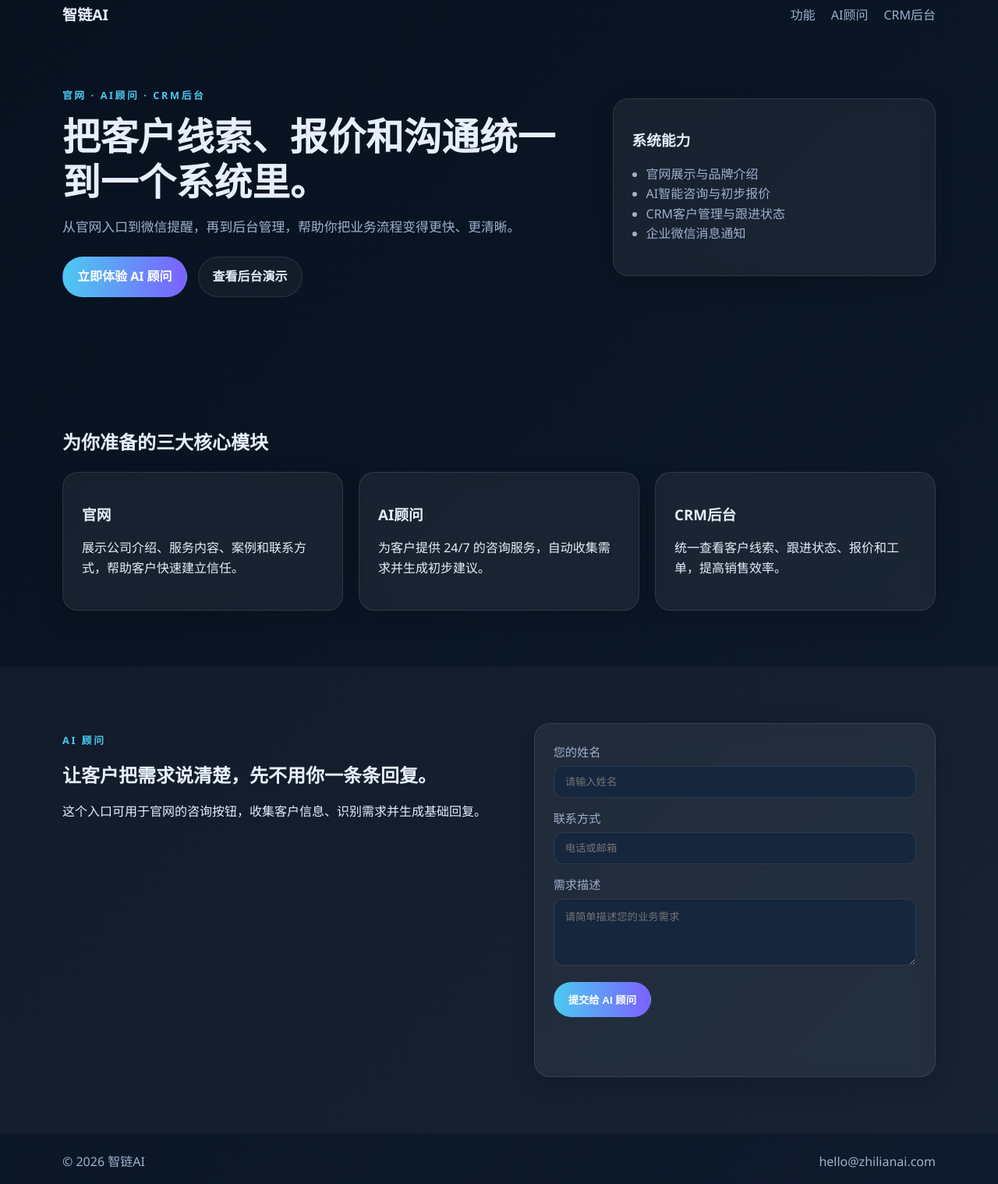
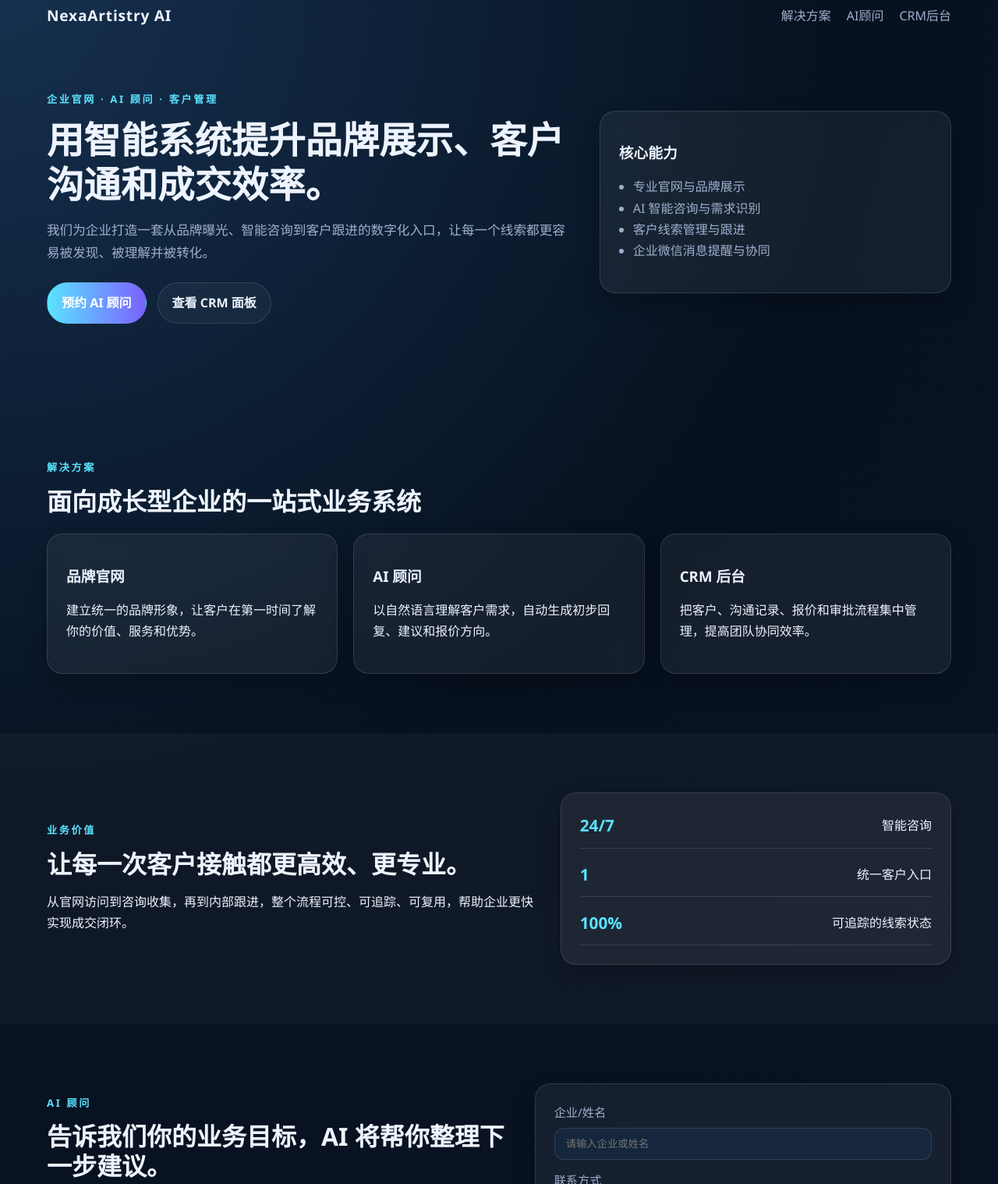
Before and after one commit to shiyuanyi1988/nexaartistry-ai, a website: page index.html in a window 1280 px wide. Shown: the part 20-1538 px from the top of the page at 78% size. Drawn offline with Linux system fonts and the light colour scheme.

Commit message:
Upgrade to enterprise website version

```diff
--- a/api/submit.js
+++ b/api/submit.js
@@ -1,4 +1,4 @@
-export default function handler(req, res) {
+module.exports = (req, res) => {
   if (req.method !== 'POST') {
     return res.status(405).json({ message: '只支持 POST 请求' });
   }
@@ -14,4 +14,4 @@ export default function handler(req, res) {
       status: 'received',
     },
   });
-}
+};
--- a/index.html
+++ b/index.html
@@ -3,19 +3,19 @@
   <head>
     <meta charset="UTF-8" />
     <meta name="viewport" content="width=device-width, initial-scale=1.0" />
-    <title>智链AI · 官网 + AI顾问 + CRM</title>
+    <title>NexaArtistry AI | 企业官网</title>
     <meta
       name="description"
-      content="面向企业的官网、AI顾问和CRM后台一体化解决方案"
+      content="面向企业的官网、AI顾问与CRM后台一体化解决方案"
     />
     <link rel="stylesheet" href="/styles.css" />
   </head>
   <body>
     <header class="hero">
       <nav class="nav container">
-        <a class="brand" href="/">智链AI</a>
+        <a class="brand" href="/">NexaArtistry AI</a>
         <div class="nav-links">
-          <a href="#features">功能</a>
+          <a href="#solutions">解决方案</a>
           <a href="#consult">AI顾问</a>
           <a href="/crm.html">CRM后台</a>
         </div>
@@ -23,72 +23,101 @@
 
       <div class="container hero-grid">
         <div class="hero-copy">
-          <p class="eyebrow">官网 · AI顾问 · CRM后台</p>
-          <h1>把客户线索、报价和沟通统一到一个系统里。</h1>
+          <p class="eyebrow">企业官网 · AI 顾问 · 客户管理</p>
+          <h1>用智能系统提升品牌展示、客户沟通和成交效率。</h1>
           <p class="lead">
-            从官网入口到微信提醒，再到后台管理，帮助你把业务流程变得更快、更清晰。
+            我们为企业打造一套从品牌曝光、智能咨询到客户跟进的数字化入口，让每一个线索都更容易被发现、被理解并被转化。
           </p>
           <div class="hero-actions">
-            <a class="btn btn-primary" href="#consult">立即体验 AI 顾问</a>
-            <a class="btn btn-secondary" href="/crm.html">查看后台演示</a>
+            <a class="btn btn-primary" href="#consult">预约 AI 顾问</a>
+            <a class="btn btn-secondary" href="/crm.html">查看 CRM 面板</a>
           </div>
         </div>
 
         <div class="hero-card">
-          <h3>系统能力</h3>
+          <h3>核心能力</h3>
           <ul>
-            <li>官网展示与品牌介绍</li>
-            <li>AI智能咨询与初步报价</li>
-            <li>CRM客户管理与跟进状态</li>
-            <li>企业微信消息通知</li>
+            <li>专业官网与品牌展示</li>
+            <li>AI 智能咨询与需求识别</li>
+            <li>客户线索管理与跟进</li>
+            <li>企业微信消息提醒与协同</li>
           </ul>
         </div>
       </div>
     </header>
 
     <main>
-      <section id="features" class="section container">
-        <h2>为你准备的三大核心模块</h2>
+      <section id="solutions" class="section container">
+        <div class="section-heading">
+          <p class="eyebrow">解决方案</p>
+          <h2>面向成长型企业的一站式业务系统</h2>
+        </div>
         <div class="cards">
           <article class="card">
-            <h3>官网</h3>
-            <p>展示公司介绍、服务内容、案例和联系方式，帮助客户快速建立信任。</p>
+            <h3>品牌官网</h3>
+            <p>建立统一的品牌形象，让客户在第一时间了解你的价值、服务和优势。</p>
           </article>
           <article class="card">
-            <h3>AI顾问</h3>
-            <p>为客户提供 24/7 的咨询服务，自动收集需求并生成初步建议。</p>
+            <h3>AI 顾问</h3>
+            <p>以自然语言理解客户需求，自动生成初步回复、建议和报价方向。</p>
           </article>
           <article class="card">
-            <h3>CRM后台</h3>
-            <p>统一查看客户线索、跟进状态、报价和工单，提高销售效率。</p>
+            <h3>CRM 后台</h3>
+            <p>把客户、沟通记录、报价和审批流程集中管理，提高团队协同效率。</p>
           </article>
         </div>
       </section>
 
-      <section id="consult" class="section section-alt">
-        <div class="container consult-grid">
+      <section class="section section-alt">
+        <div class="container results-grid">
+          <div>
+            <p class="eyebrow">业务价值</p>
+            <h2>让每一次客户接触都更高效、更专业。</h2>
+            <p>
+              从官网访问到咨询收集，再到内部跟进，整个流程可控、可追踪、可复用，帮助企业更快实现成交闭环。
+            </p>
+          </div>
+          <div class="metric-card">
+            <div>
+              <strong>24/7</strong>
+              <span>智能咨询</span>
+            </div>
+            <div>
+              <strong>1</strong>
+              <span>统一客户入口</span>
+            </div>
+            <div>
+              <strong>100%</strong>
+              <span>可追踪的线索状态</span>
+            </div>
+          </div>
+        </div>
+      </section>
+
+      <section id="consult" class="section container">
+        <div class="consult-grid">
           <div>
             <p class="eyebrow">AI 顾问</p>
-            <h2>让客户把需求说清楚，先不用你一条条回复。</h2>
+            <h2>告诉我们你的业务目标，AI 将帮你整理下一步建议。</h2>
             <p>
-              这个入口可用于官网的咨询按钮，收集客户信息、识别需求并生成基础回复。
+              这个入口适合放在官网的“立即咨询”按钮中，用于收集客户信息、识别需求并形成初步沟通方向。
             </p>
           </div>
 
           <form id="consult-form" class="panel">
             <label>
-              您的姓名
-              <input type="text" name="name" placeholder="请输入姓名" required />
+              企业/姓名
+              <input type="text" name="name" placeholder="请输入企业或姓名" required />
             </label>
             <label>
               联系方式
               <input type="text" name="contact" placeholder="电话或邮箱" required />
             </label>
             <label>
-              需求描述
-              <textarea name="need" rows="4" placeholder="请简单描述您的业务需求"></textarea>
+              需求场景
+              <textarea name="need" rows="4" placeholder="请描述您希望解决的业务问题"></textarea>
             </label>
-            <button class="btn btn-primary" type="submit">提交给 AI 顾问</button>
+            <button class="btn btn-primary" type="submit">提交咨询</button>
             <p id="form-msg" class="form-msg"></p>
           </form>
         </div>
@@ -97,8 +126,8 @@
 
     <footer class="footer">
       <div class="container footer-row">
-        <span>© 2026 智链AI</span>
-        <a href="mailto:hello@zhilianai.com">hello@zhilianai.com</a>
+        <span>© 2026 NexaArtistry AI</span>
+        <a href="mailto:hello@nexaartistry.ai">hello@nexaartistry.ai</a>
       </div>
     </footer>
 
--- a/script.js
+++ b/script.js
@@ -8,6 +8,8 @@ if (form) {
     const payload = Object.fromEntries(formData.entries());
 
     msg.textContent = '正在提交您的需求...';
+    const submitButton = form.querySelector('button[type="submit"]');
+    if (submitButton) submitButton.disabled = true;
 
     try {
       const response = await fetch('/api/submit', {
@@ -21,6 +23,8 @@ if (form) {
       form.reset();
     } catch (error) {
       msg.textContent = '提交失败，请稍后重试。';
+    } finally {
+      if (submitButton) submitButton.disabled = false;
     }
   });
 }
--- a/styles.css
+++ b/styles.css
@@ -1,13 +1,14 @@
 :root {
-  color-scheme: light;
+  color-scheme: dark;
   --bg: #07111f;
-  --panel: #0f1b2d;
+  --bg-soft: #0d1728;
+  --panel: #101d33;
   --panel-2: #15263d;
-  --text: #e7eefc;
+  --text: #eef4ff;
   --muted: #9fb0cd;
-  --accent: #4cc9f0;
+  --accent: #5be3ff;
   --accent-2: #7b61ff;
-  --border: rgba(255,255,255,0.1);
+  --border: rgba(255,255,255,0.12);
 }
 
 * { box-sizing: border-box; }
@@ -15,43 +16,51 @@ body {
   margin: 0;
   font-family: "Segoe UI", Arial, sans-serif;
   color: var(--text);
-  background: linear-gradient(135deg, #07111f 0%, #0f1b2d 100%);
-  line-height: 1.6;
+  background: radial-gradient(circle at top left, #15304f 0%, var(--bg) 45%, #0a1426 100%);
+  line-height: 1.7;
 }
 a { color: inherit; text-decoration: none; }
-.container { width: min(1120px, calc(100% - 32px)); margin: 0 auto; }
-.hero { padding-bottom: 80px; }
+.container { width: min(1160px, calc(100% - 32px)); margin: 0 auto; }
+.hero { padding-bottom: 84px; }
 .nav {
   display: flex; justify-content: space-between; align-items: center; padding: 24px 0;
 }
-.brand { font-weight: 700; font-size: 1.2rem; }
+.brand { font-weight: 700; font-size: 1.2rem; letter-spacing: 0.04em; }
 .nav-links { display: flex; gap: 20px; color: var(--muted); }
 .hero-grid {
-  display: grid; grid-template-columns: 1.3fr 0.8fr; gap: 32px; align-items: center; padding-top: 40px;
+  display: grid; grid-template-columns: 1.2fr 0.8fr; gap: 32px; align-items: center; padding-top: 42px;
 }
 .eyebrow {
-  text-transform: uppercase; letter-spacing: 0.2em; color: var(--accent); font-size: 0.8rem; font-weight: 700;
+  text-transform: uppercase; letter-spacing: 0.2em; color: var(--accent); font-size: 0.82rem; font-weight: 700;
 }
 h1, h2, h3 { line-height: 1.2; }
-h1 { font-size: clamp(2rem, 3.8vw, 3.3rem); margin: 0 0 16px; }
-.lead { color: var(--muted); font-size: 1.05rem; max-width: 640px; }
+h1 { font-size: clamp(2rem, 3.7vw, 3.3rem); margin: 0 0 16px; }
+h2 { font-size: clamp(1.6rem, 2.5vw, 2.1rem); margin: 0 0 10px; }
+.lead { color: var(--muted); font-size: 1.04rem; max-width: 690px; }
 .hero-actions { display: flex; gap: 14px; margin-top: 24px; flex-wrap: wrap; }
 .btn {
   display: inline-block; padding: 12px 18px; border-radius: 999px; border: 1px solid transparent; font-weight: 600;
 }
 .btn-primary { background: linear-gradient(90deg, var(--accent), var(--accent-2)); color: white; }
 .btn-secondary { border-color: var(--border); background: rgba(255,255,255,0.04); }
-.hero-card, .panel, .stat-card, .card {
-  background: rgba(255,255,255,0.06); backdrop-filter: blur(10px); border: 1px solid var(--border); border-radius: 20px; box-shadow: 0 10px 30px rgba(0,0,0,0.2);
+.hero-card, .panel, .stat-card, .card, .metric-card {
+  background: rgba(255,255,255,0.06); backdrop-filter: blur(10px); border: 1px solid var(--border); border-radius: 20px; box-shadow: 0 12px 30px rgba(0,0,0,0.24);
 }
 .hero-card { padding: 24px; }
 .hero-card ul { padding-left: 18px; color: var(--muted); }
-.section { padding: 72px 0; }
+.section { padding: 76px 0; }
 .section-alt { background: rgba(255,255,255,0.03); }
-.cards { display: grid; grid-template-columns: repeat(3, 1fr); gap: 20px; margin-top: 24px; }
+.section-heading { margin-bottom: 22px; }
+.cards { display: grid; grid-template-columns: repeat(3, 1fr); gap: 20px; margin-top: 20px; }
 .card { padding: 24px; }
+.results-grid { display: grid; grid-template-columns: 1fr 0.8fr; gap: 32px; align-items: center; }
+.metric-card { display: grid; gap: 16px; padding: 24px; }
+.metric-card div { display: flex; justify-content: space-between; align-items: center; padding-bottom: 10px; border-bottom: 1px solid var(--border); }
+.metric-card strong { font-size: 1.3rem; color: var(--accent); }
 .consult-grid { display: grid; grid-template-columns: 1fr 0.9fr; gap: 32px; align-items: start; }
 .panel { padding: 24px; }
+.panel-head { display: flex; justify-content: space-between; align-items: center; margin-bottom: 16px; }
+.tag { padding: 6px 10px; border-radius: 999px; background: rgba(91, 227, 255, 0.14); color: var(--accent); font-size: 0.85rem; }
 label { display: block; margin-bottom: 14px; color: var(--muted); font-size: 0.95rem; }
 input, textarea {
   width: 100%; margin-top: 6px; padding: 12px 14px; border-radius: 12px; border: 1px solid var(--border); background: var(--panel-2); color: var(--text);
@@ -68,5 +77,5 @@ input, textarea {
 table { width: 100%; border-collapse: collapse; overflow: hidden; }
 th, td { padding: 12px 14px; border-bottom: 1px solid var(--border); text-align: left; }
 @media (max-width: 860px) {
-  .hero-grid, .consult-grid, .cards, .stats-grid { grid-template-columns: 1fr; }
+  .hero-grid, .results-grid, .consult-grid, .cards, .stats-grid { grid-template-columns: 1fr; }
 }
```
Also changed, not shown: crm.html (+9 -5 lines).
